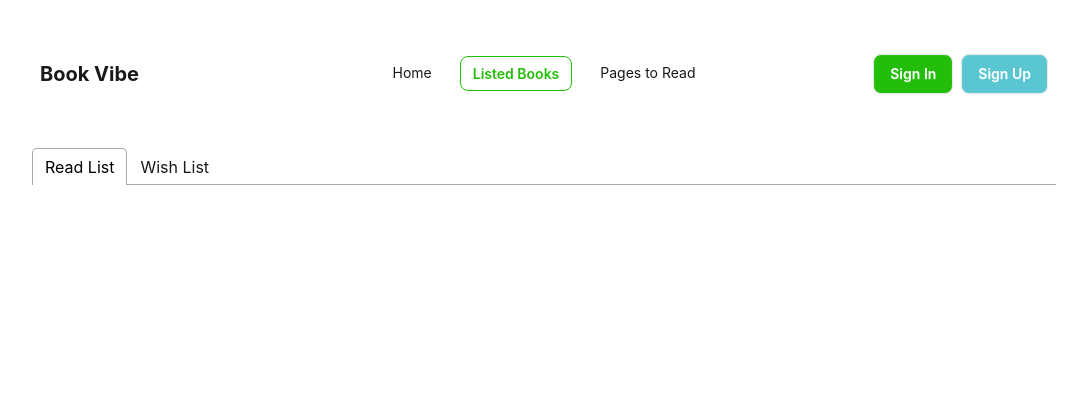
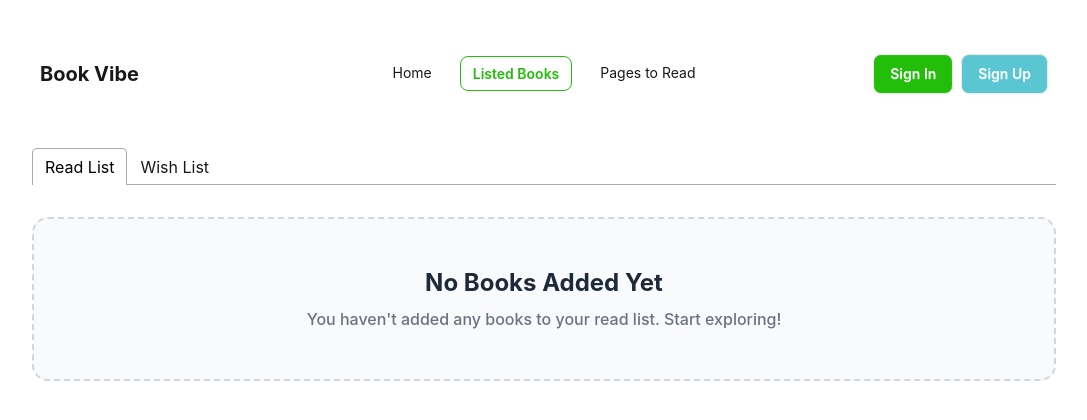
Before and after one commit to musabbirrahman/book-vibe, a React (Vite) app: page /books in a window 1280 px wide. Shown: the top 420 px of the page, without its empty margins (96-1183 px from the left). Built offline with nearby package versions, Linux system fonts and the light colour scheme.

Commit message:
added simple conditon to show text when wishlist and readlist is empty

```diff
--- a/src/Pages/Books/ListedBooks/ReadListBooks.jsx
+++ b/src/Pages/Books/ListedBooks/ReadListBooks.jsx
@@ -4,6 +4,17 @@ import { Link } from "react-router";
 
 const ReadListBooks = () => {
   const { storedBook } = useContext(BookContext);
+
+  if (storedBook.length === 0) {
+    return (
+      <div className="flex flex-col items-center justify-center p-12 mt-8 bg-gray-50 border-2 border-dashed border-gray-300 rounded-2xl text-center">
+        <h2 className="text-2xl font-bold text-gray-800 mb-2">No Books Added Yet</h2>
+        <p className="text-gray-500 font-medium">
+          You haven't added any books to your read list. Start exploring!
+        </p>
+      </div>
+    );
+  }
 
   return (
     <div>
--- a/src/Pages/Books/ListedBooks/WishListBooks.jsx
+++ b/src/Pages/Books/ListedBooks/WishListBooks.jsx
@@ -4,6 +4,17 @@ import { Link } from "react-router";
 
 const WishListBooks = () => {
     const { wishList } = useContext(BookContext);
+
+    if (wishList.length === 0) {
+    return (
+      <div className="flex flex-col items-center justify-center p-12 mt-8 bg-gray-50 border-2 border-dashed border-gray-300 rounded-2xl text-center">
+        <h2 className="text-2xl font-bold text-gray-800 mb-2">No Books Added Yet</h2>
+        <p className="text-gray-500 font-medium">
+          You haven't added any books to your wish list. Start exploring!
+        </p>
+      </div>
+    );
+  }
   return (
     <div>
       {wishList.map((book, index) => (
@@ -28,7 +39,7 @@ const WishListBooks = () => {
             <div className="flex flex-wrap items-center gap-4 mb-4 text-sm">
               <span className="font-bold text-gray-900">Tag</span>
 
-              {/* Added .map and changed { } to ( ) for implicit return */}
+
               {book.tags &&
                 book.tags.map((tag, tagIndex) => (
                   <span
```
